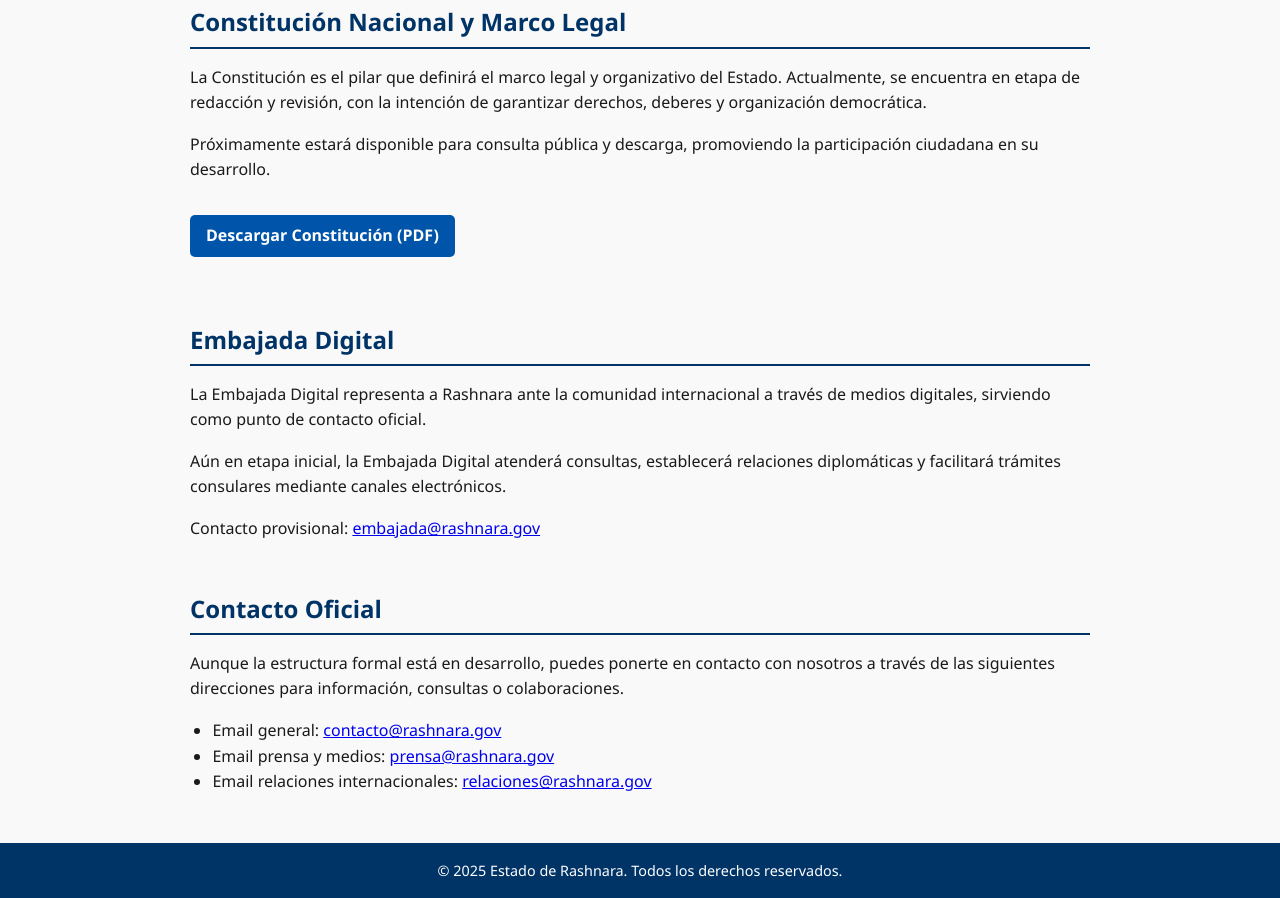
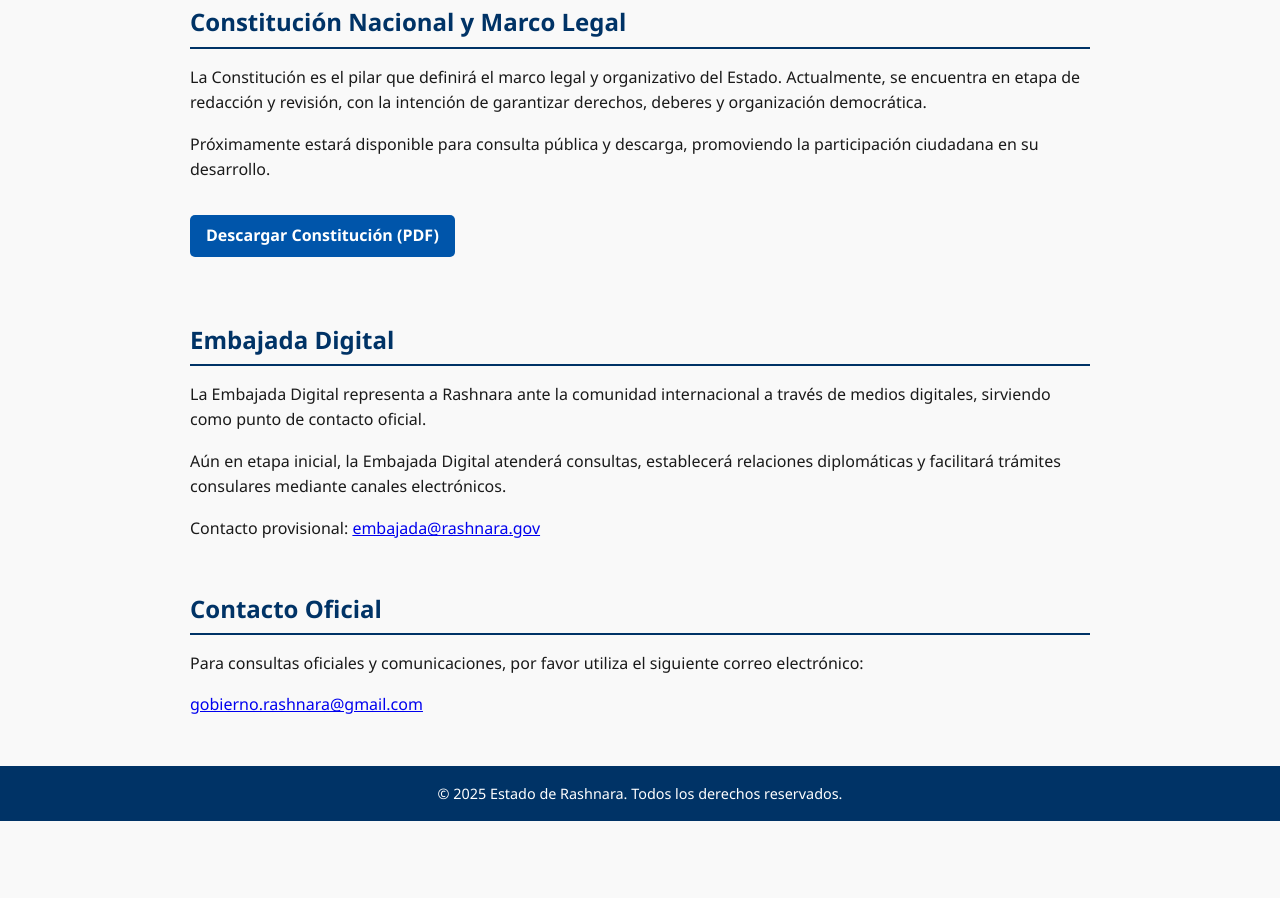
Before and after one commit to rashnara/rashnara, a plain HTML site: page index.html in a window 1280 px wide. Shown: the part 1380-2278 px from the top of the page. After the commit the page ends 2201 px from the top, so only its background shows below. Drawn offline with Linux system fonts and the light colour scheme.

Commit message:
Update index.html

```diff
--- a/index.html
+++ b/index.html
@@ -180,13 +180,11 @@
     <section id="contacto">
       <h2>Contacto Oficial</h2>
       <p>
-        Aunque la estructura formal está en desarrollo, puedes ponerte en contacto con nosotros a través de las siguientes direcciones para información, consultas o colaboraciones.
+        Para consultas oficiales y comunicaciones, por favor utiliza el siguiente correo electrónico:
       </p>
-      <ul>
-        <li>Email general: <a href="mailto:contacto@rashnara.gov">contacto@rashnara.gov</a></li>
-        <li>Email prensa y medios: <a href="mailto:prensa@rashnara.gov">prensa@rashnara.gov</a></li>
-        <li>Email relaciones internacionales: <a href="mailto:relaciones@rashnara.gov">relaciones@rashnara.gov</a></li>
-      </ul>
+      <p>
+        <a href="mailto:gobierno.rashnara@gmail.com">gobierno.rashnara@gmail.com</a>
+      </p>
     </section>
   </main>
 
```
